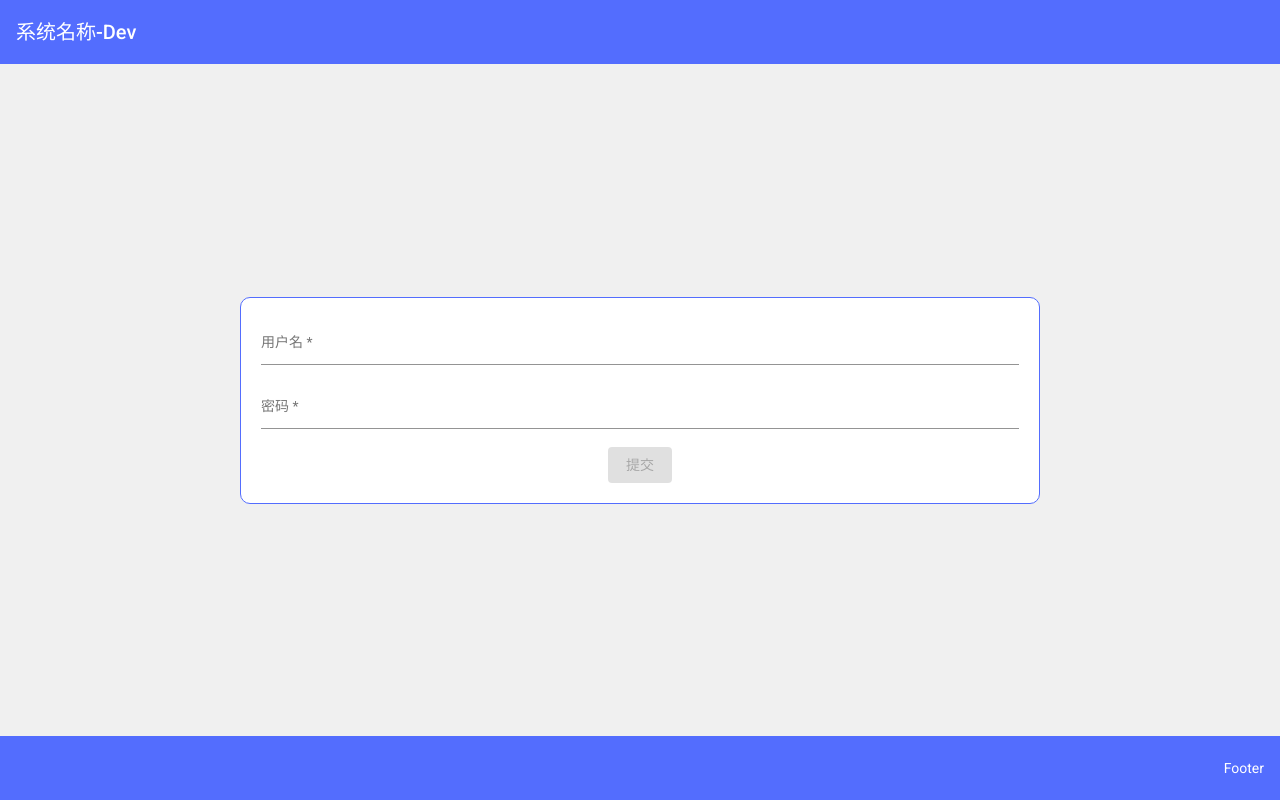
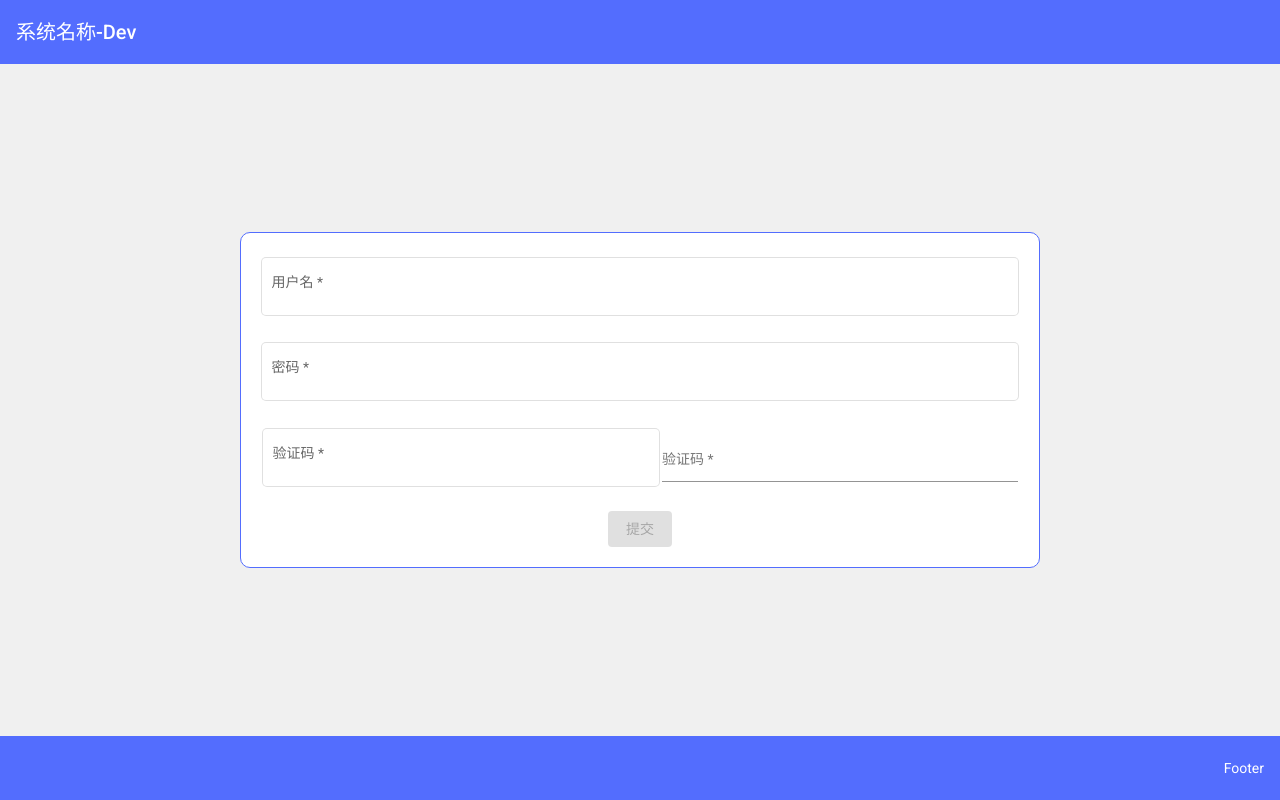
Before and after one commit to fy8207345/webflux-angular, an Angular app in the folder frontend/: page /login in a window 1280 px wide. Built offline with nearby package versions, Linux system fonts and the light colour scheme.

Commit message:
styles.scss

```diff
--- a/frontend/src/app/login/login.component.html
+++ b/frontend/src/app/login/login.component.html
@@ -6,7 +6,7 @@
   </div>
   <div class="login-content d-flex justify-content-center align-items-center">
     <form (ngSubmit)="onSubmit()" [formGroup]="loginForm" class="login-form">
-      <mat-form-field class="form-item-row">
+      <mat-form-field class="form-item-row" appearance="outline">
         <mat-label>用户名</mat-label>
         <label>
           <input matInput type="text" [formControl]="username">
@@ -14,9 +14,10 @@
         <button mat-button *ngIf="username.value" matSuffix mat-icon-button aria-label="Clear" (click)="username.setValue('')">
           <mat-icon>close</mat-icon>
         </button>
+        <mat-hint align="start"><strong></strong></mat-hint>
       </mat-form-field>
 
-      <mat-form-field class="form-item-row">
+      <mat-form-field class="form-item-row" appearance="outline">
         <mat-label>密码</mat-label>
         <label>
           <input matInput type="text" [formControl]="password">
@@ -25,6 +26,33 @@
           <mat-icon>close</mat-icon>
         </button>
       </mat-form-field>
+
+      <table class="form-item-row" cellspacing="0">
+        <tr>
+          <td>
+            <mat-form-field class="form-item-row" appearance="outline">
+              <mat-label>验证码</mat-label>
+              <label>
+                <input matInput type="text" [formControl]="password">
+              </label>
+              <button mat-button *ngIf="password.value" matSuffix mat-icon-button aria-label="Clear" (click)="password.setValue('')">
+                <mat-icon>close</mat-icon>
+              </button>
+            </mat-form-field>
+          </td>
+          <td>
+            <mat-form-field class="form-item-row">
+              <mat-label>验证码</mat-label>
+              <label>
+                <input matInput type="text" [formControl]="password">
+              </label>
+              <button mat-button *ngIf="password.value" matSuffix mat-icon-button aria-label="Clear" (click)="password.setValue('')">
+                <mat-icon>close</mat-icon>
+              </button>
+            </mat-form-field>
+          </td>
+        </tr>
+      </table>
 
       <div class="form-item-row d-flex justify-content-center">
         <button mat-raised-button [disabled]="!loginForm.valid">提交</button>
```
